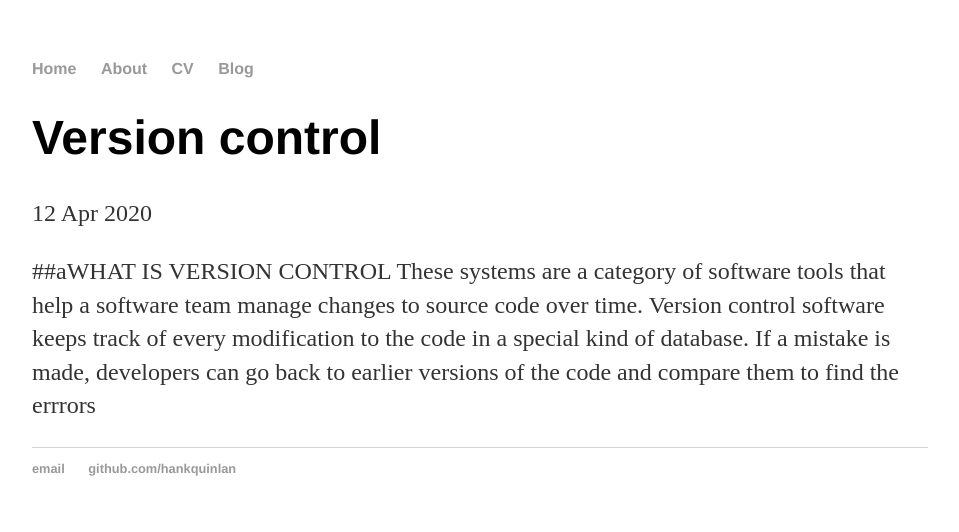
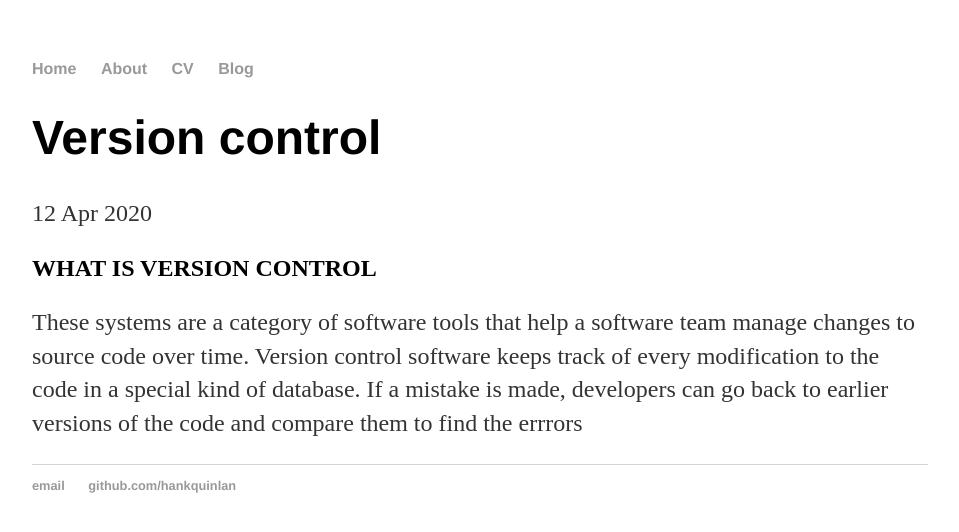
Before and after one commit to steph237/steph237.github.io, a Jekyll site: the page built from _posts/2020-04-12-version-control-article.md, in a window 1280 px wide. Shown: the top 532 px of the page, without its empty margins (160-1119 px from the left). Built offline with Jekyll 4.4.1, drawn with Linux system fonts in a browser that asks for light colours.

Commit message:
Update 2020-04-12-version-control-article.md

```diff
--- a/_posts/2020-04-12-version-control-article.md
+++ b/_posts/2020-04-12-version-control-article.md
@@ -3,5 +3,5 @@ layout: post
 title: "Version control"
 date: 2020-04-12
 ---
-##aWHAT IS VERSION CONTROL
+<h2>WHAT IS VERSION CONTROL</h2>
 These systems are a category of software tools that help a software team manage changes to source code over time. Version control software keeps track of every modification to the code in a special kind of database. If a mistake is made, developers can go back to earlier versions of the code and compare them to find the errrors
```
